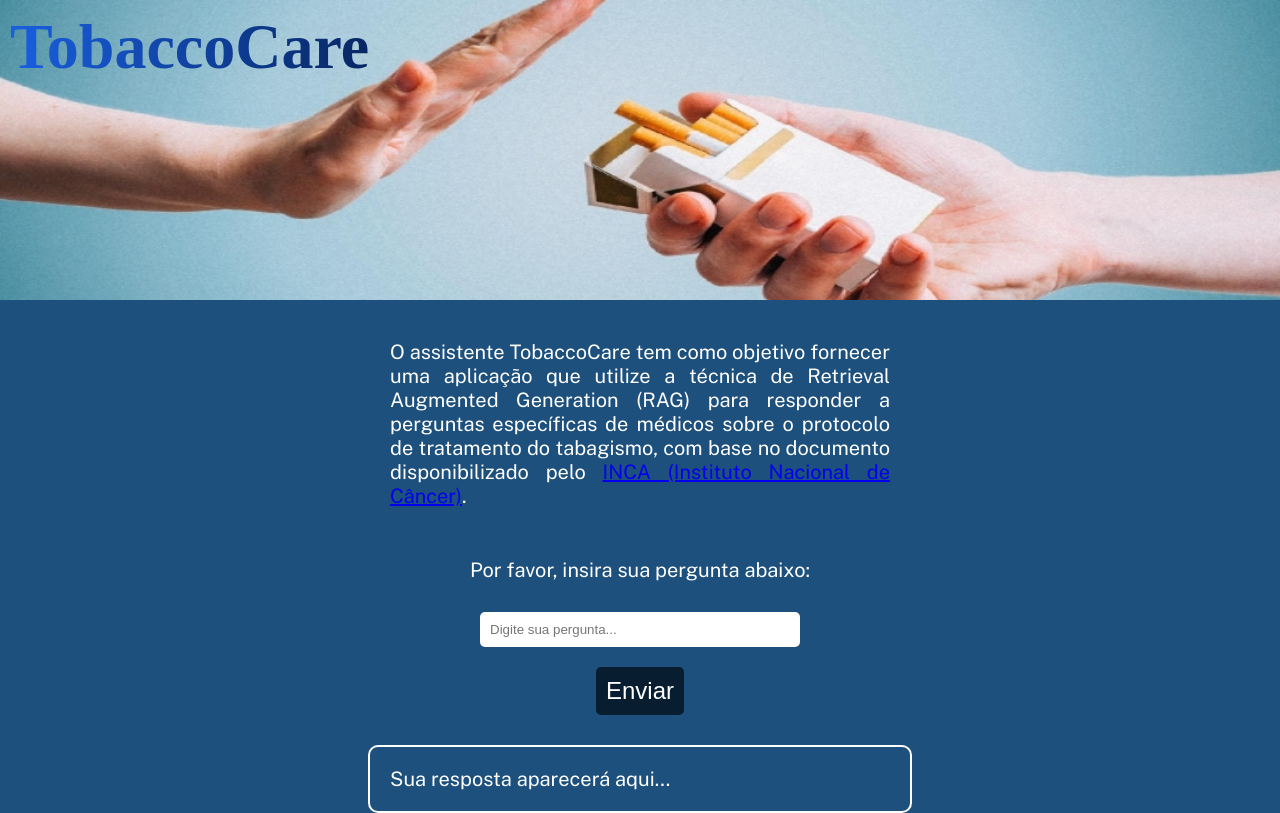
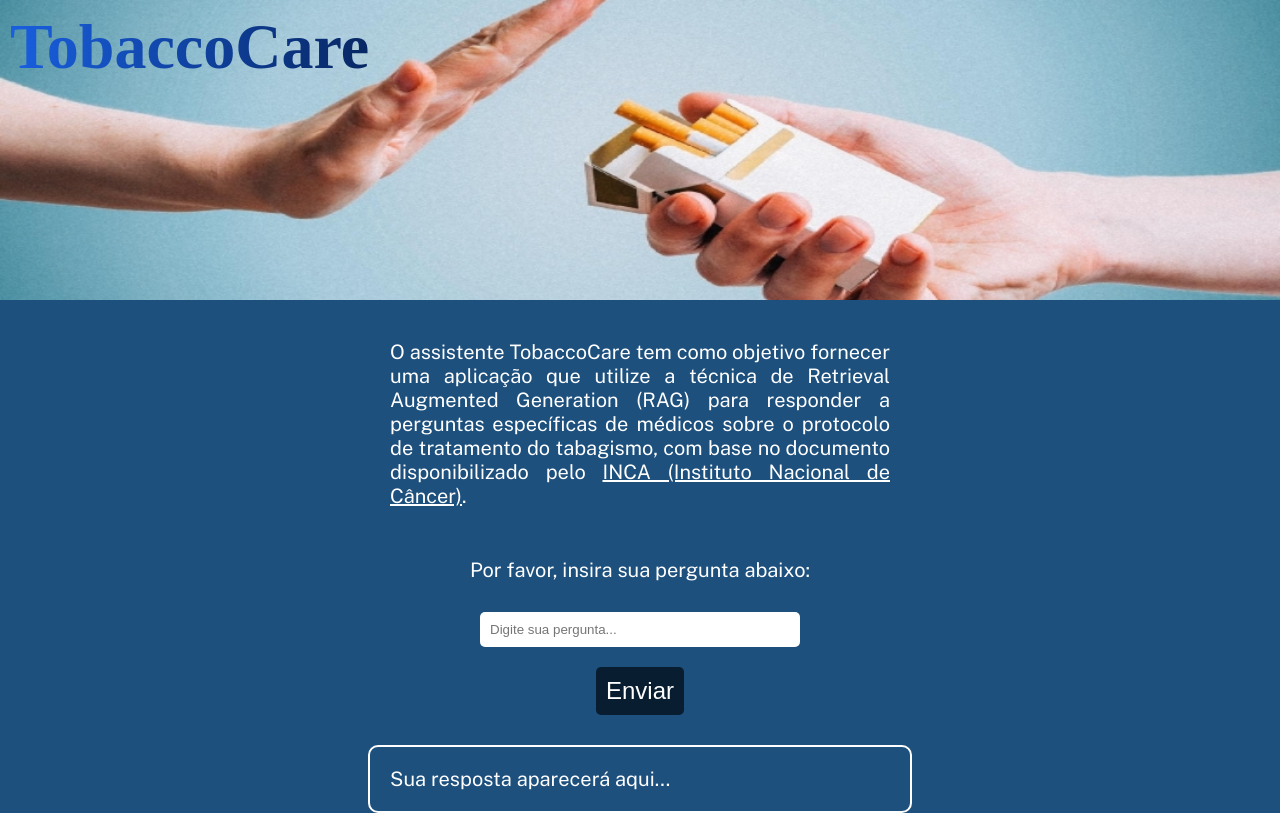
Before and after one commit to victoresende19/TobaccoCare, a React (Create React App) app in the folder app/: page / in a window 1280 px wide. Built offline with nearby package versions, Linux system fonts and the light colour scheme; the HTML template or start-up script is replaced by a standard one; a web font is replaced by a local one.

Commit message:
:star: a tag color change :star:

```diff
--- a/app/src/App.css
+++ b/app/src/App.css
@@ -3,6 +3,10 @@ body {
   color: white;
   margin: 0;
   font-family: 'Public Sans';
+}
+
+a {
+  color: white;
 }
 
 .container {
```
